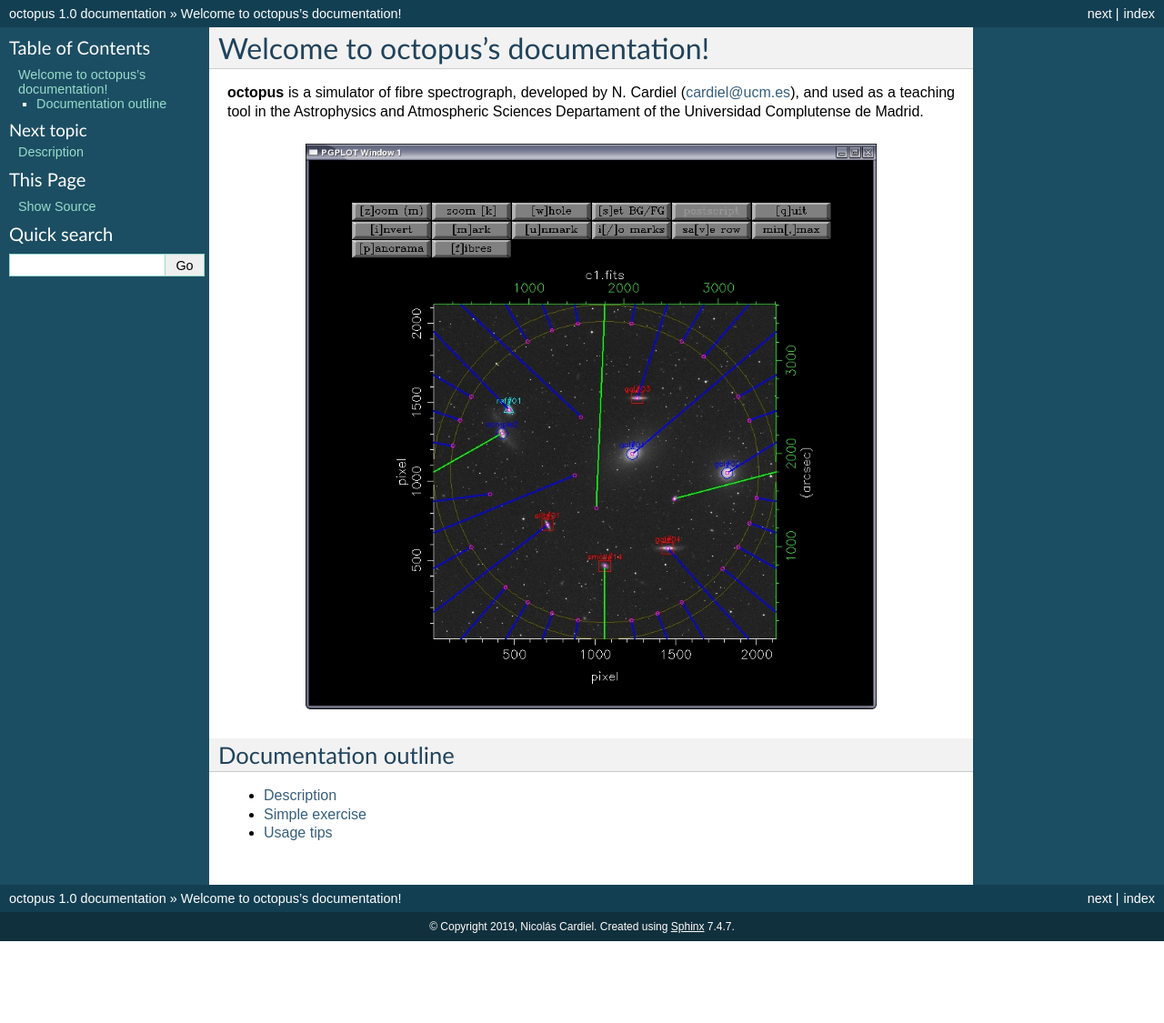
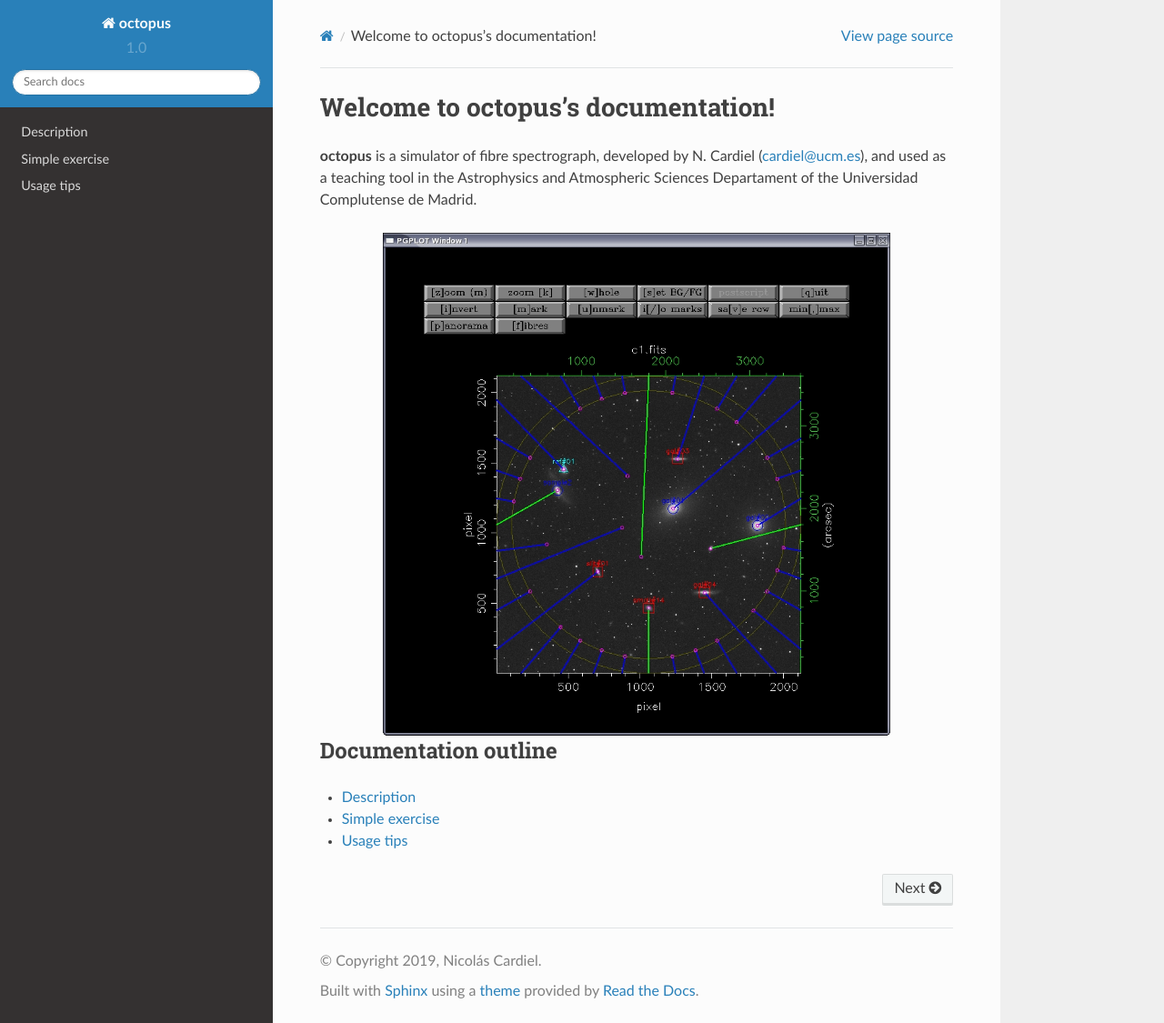
Before and after one commit to nicocardiel/octopus, a Sphinx documentation site: the page built from docs/index.rst, in a window 1280 px wide and 1125 px high. Shown: the whole window at 91% size. Built offline with Sphinx 7.4.7 and the Read the Docs theme 2.0.0, drawn with Linux system fonts in a browser that asks for light colours; formulas are drawn with MathJax 3.

Commit message:
Make use of Read the Docs Sphinx theme for documentation

```diff
--- a/docs/conf.py
+++ b/docs/conf.py
@@ -29,7 +29,7 @@
 # Add any Sphinx extension module names here, as strings. They can be
 # extensions coming with Sphinx (named 'sphinx.ext.*') or your custom
 # ones.
-extensions = ['sphinx.ext.imgmath']
+extensions = ['sphinx.ext.imgmath', 'sphinx_rtd_theme']
 
 # Add any paths that contain templates here, relative to this directory.
 templates_path = ['_templates']
@@ -66,7 +66,7 @@ release = u'1.0'
 #
 # This is also used if you do content translation via gettext catalogs.
 # Usually you set "language" from the command line for these cases.
-language = None
+language = 'en'
 
 # There are two options for replacing |today|: either, you set today to some
 # non-false value, then it is used:
@@ -120,7 +120,8 @@ todo_include_todos = False
 # a list of builtin themes.
 #
 #html_theme = 'alabaster'
-html_theme = 'default'
+#html_theme = 'default'
+html_theme = 'sphinx_rtd_theme'
 # Theme options are theme-specific and customize the look and feel of a theme
 # further.  For a list of options available for each theme, see the
 # documentation.
@@ -153,7 +154,7 @@ html_theme = 'default'
 # Add any paths that contain custom static files (such as style sheets) here,
 # relative to this directory. They are copied after the builtin static files,
 # so a file named "default.css" will overwrite the builtin "default.css".
-html_static_path = ['_static']
+#html_static_path = ['_static']
 
 # Add any extra paths that contain custom files (such as robots.txt or
 # .htaccess) here, relative to this directory. These files are copied
```
Also changed, not shown: .readthedocs.yaml (added).
